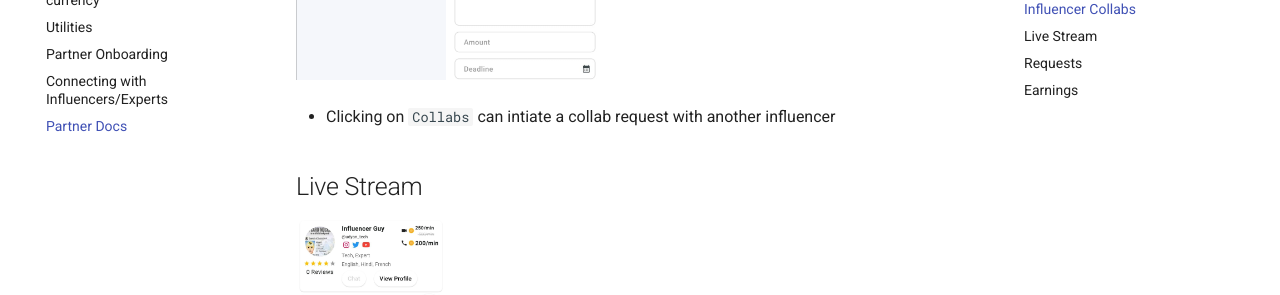
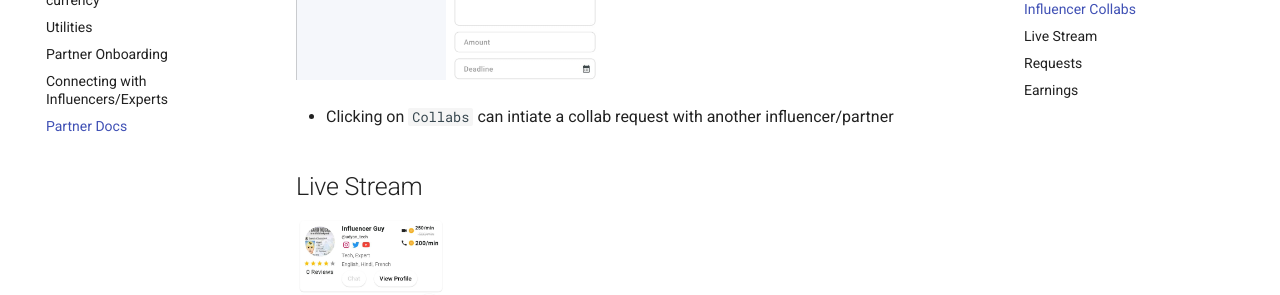
Before and after one commit to anvichip/app-docs, an MkDocs documentation site: the page built from docs/influencer_docs.md, in a window 1280 px wide and 900 px high, scrolled down 2043 px. Shown: the part 153-448 px from the top of the window. Built offline with MkDocs 1.6.1 and Material for MkDocs 9.7.7, drawn with Linux system fonts in a browser that asks for light colours.

Commit message:
New Changes

```diff
--- a/docs/influencer_docs.md
+++ b/docs/influencer_docs.md
@@ -32,7 +32,7 @@
 <img src="./collab request.jpg" width=150 >
 
 
-* Clicking on `Collabs` can intiate a collab request with another influencer
+* Clicking on `Collabs` can intiate a collab request with another influencer/partner
 
 
 ## Live Stream
```
